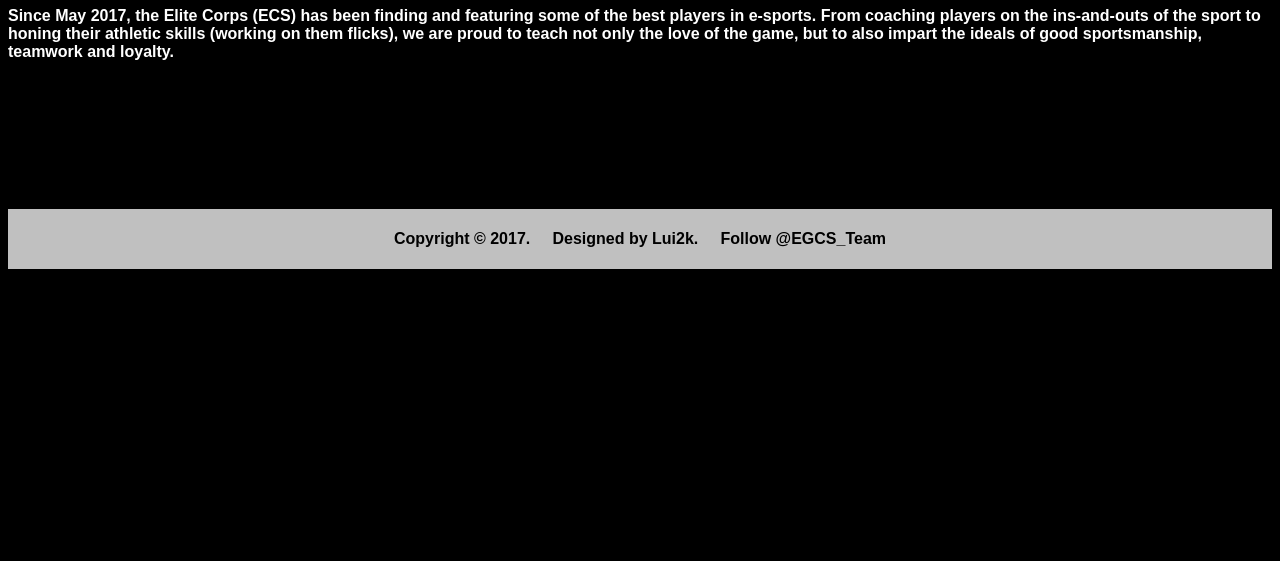
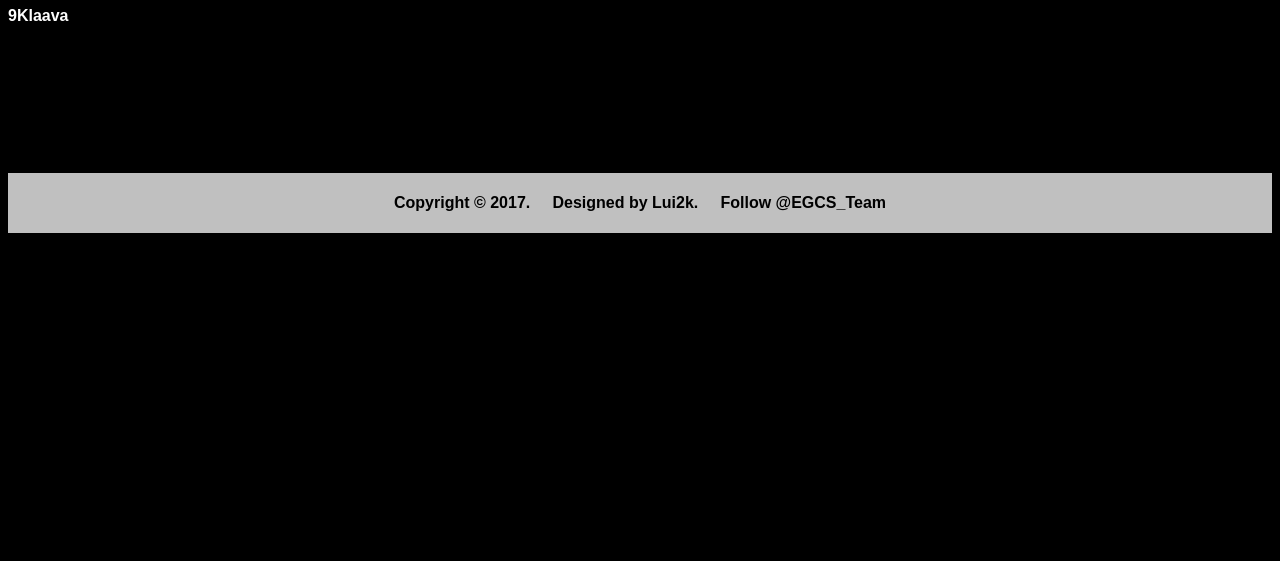
Before and after one commit to elitecorps/EGCS-website, a plain HTML site: page 9klaava.html in a window 1280 px wide. Shown: the part 239-800 px from the top of the page. Drawn offline with Linux system fonts and the light colour scheme.

Commit message:
Update 9klaava.html

```diff
--- a/9klaava.html
+++ b/9klaava.html
@@ -66,7 +66,7 @@ display: block;
    <h1 style="color:white; text-align:center; font-family:Helvetica; cursor=crosshair;">Elite Corps (ECS)</h1>
    <body style="background-color:black; font-family:Georgia; color:white">
       <p style="font-family:Arial; color=gold">
-         Since May 2017, the <b>Elite Corps (ECS)</b> has been finding and featuring some of the best players in e-sports. From coaching players on the ins-and-outs of the sport to honing their athletic skills (working on them flicks), we are proud to teach not only the love of the game, but to also impart the ideals of good sportsmanship, teamwork and loyalty.
+         9Klaava
       </p>
    </body>
    <br><br><br><br><br><br>
```
